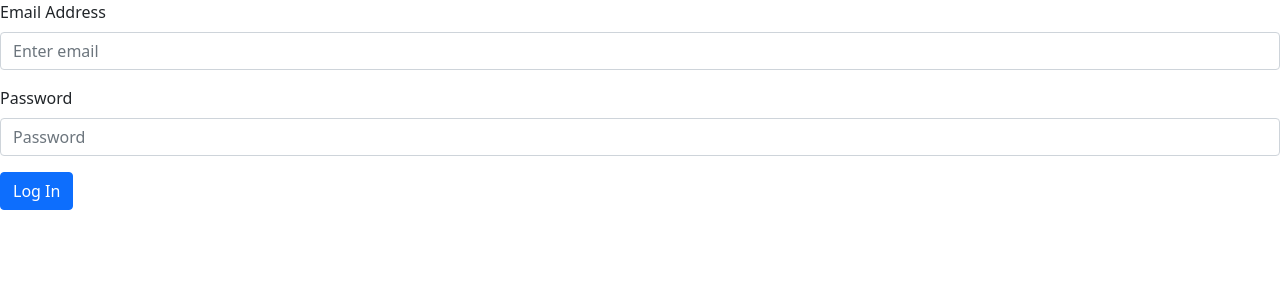
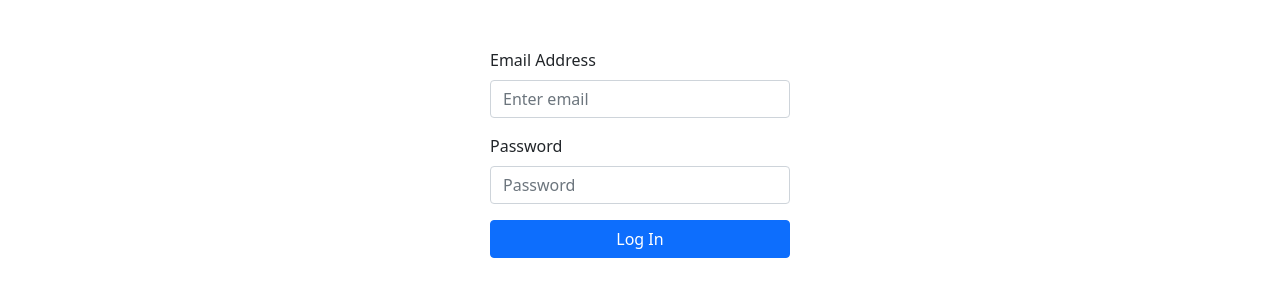
Before and after one commit to alanyousefzadeh/automotion-reports-web-platform, a React (Create React App) app in the folder client/: page /login in a window 1280 px wide. Shown: the top 300 px of the page. Built offline with nearby package versions, Linux system fonts and the light colour scheme.

Commit message:
adding login validation

```diff
--- a/client/src/components/Login/Login.js
+++ b/client/src/components/Login/Login.js
@@ -6,41 +6,66 @@ import axios from "axios";
 
 function Login() {
 
-    const [email, setEmail] = useState('');
-    const [password, setPassword] = useState('');
-    const [error, setError] = useState('');
-    const [success, setSuccess] = useState(false);
+    const [ form, setForm ] = useState({})
+    const [ errors, setErrors ] = useState({})
 
-    //function to POST login credentials to login API
-    function handleSubmit(event) {
-        event.preventDefault();
-        axios
-            .post('http://localhost:8080/login', {
-                email,
-                password
-            })
-            //if the credentials are valid, store them in session storage for later use
-            .then((response) => {
-                sessionStorage.setItem("token", response.data.token);
-                setSuccess(true)
-                event.target.reset();
-            })
-            .catch((error) => {
-                setError(error.response.data);
-            });
-    };
+    //function to update the state of the form
+    const setField = (field, value) => {
+        //This will update our state to keep all the current form values, then add the newest form value to the correct key location
+        setForm({
+          ...form,
+          [field]: value
+        })
+        // Check and see if errors exist, and remove them from the error object:
+        if ( !!errors[field] ) setErrors({
+            ...errors,
+            [field]: null
+        })
+    }
+
+    const handleSubmit = e => {
+        e.preventDefault()
+        // get our new errors
+        const newErrors = findFormErrors()
+        // Conditional logic:
+        if ( Object.keys(newErrors).length > 0 ) {
+          // We got errors!
+          setErrors(newErrors)
+        } else {
+          // No errors!
+          alert('logging in')
+        }
+      }
+
+    const findFormErrors = () => {
+        const { email, password} = form
+        const newErrors = {}
+        // email errors: null, blank, or invalid email format
+        let emailformat = /^\w+([\.-]?\w+)*@\w+([\.-]?\w+)*(\.\w{2,3})+$/;
+        if ( !email || email === '' || !email.match(emailformat) ) newErrors.email = 'please provide a valid email address'
+        //password errors
+        if ( !password || password === '' ) newErrors.password = 'please provide a password'
+
+        return newErrors
+    }
 
     return (
-        <Form onSubmit={handleSubmit}>
+        <Form className='my-5 mx-auto' style={{width: 300}}  noValidate onSubmit={handleSubmit}>
             <Form.Group className="mb-3" controlId="formBasicEmail">
                 <Form.Label>Email Address</Form.Label>
-                <Form.Control type="email" placeholder="Enter email" value={email} onChange={event => setEmail(event.target.value)} />
+                <Form.Control type="email" placeholder="Enter email" onChange={ e => setField('email', e.target.value) } isInvalid={ !!errors.email } />
+                <Form.Control.Feedback type='invalid'>
+                    { errors.email }
+                </Form.Control.Feedback>
             </Form.Group>
             <Form.Group className="mb-3" controlId="formBasicPassword">
                 <Form.Label>Password</Form.Label>
-                <Form.Control type="password" placeholder="Password" value={password} onChange={event => setPassword(event.target.value)} />
+                <Form.Control type="password" placeholder="Password" onChange={ e => setField('password', e.target.value) } isInvalid={ !!errors.password } />
+                <Form.Control.Feedback type='invalid'>
+                    { errors.password }
+                </Form.Control.Feedback>
             </Form.Group>
-            <Button variant="primary" type="submit">
+            <Button style={{width:300}} variant="primary" type="submit">
                 Log In
             </Button>
       </Form>
```
